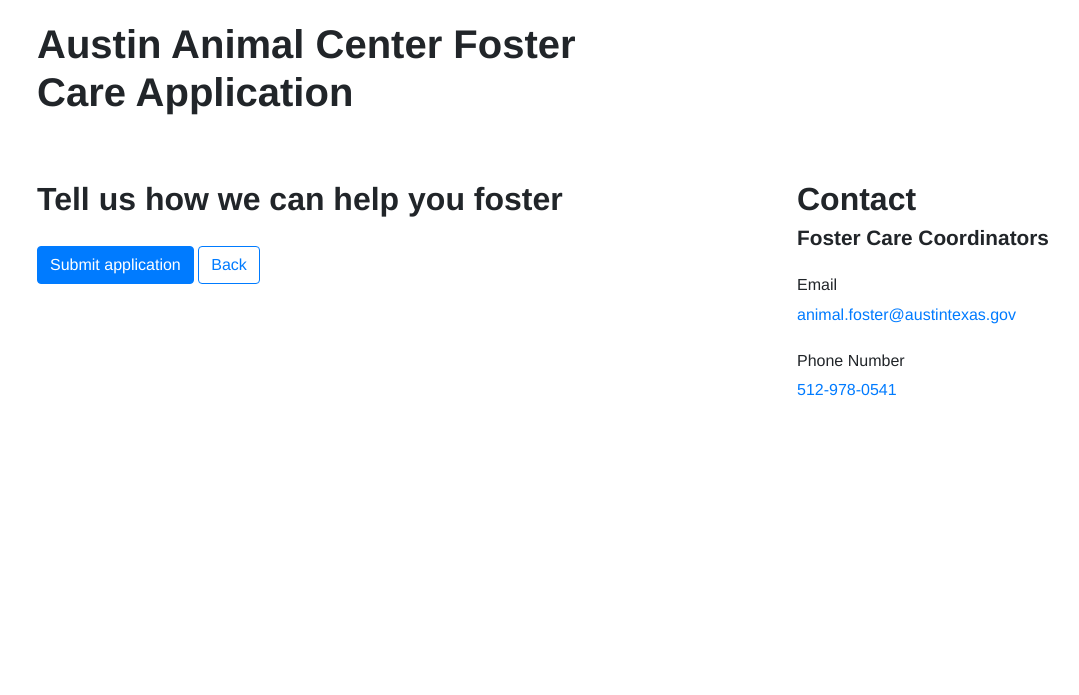
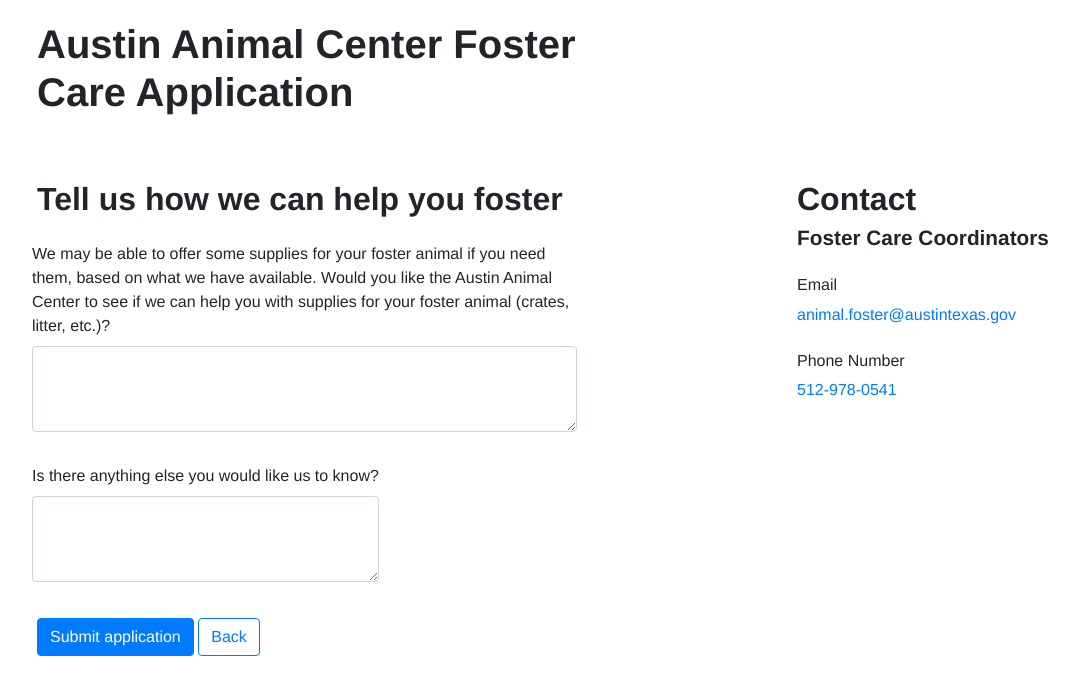
Before and after one commit to cityofaustin/prototypeform, a Jekyll site: the page built from Help_info.html, in a window 1280 px wide. Shown: the top 695 px of the page, without its empty margins (48-1127 px from the left). Built offline with Jekyll 4.4.1, drawn with Linux system fonts in a browser that asks for light colours.

Commit message:
Added refined 'help info' copy

```diff
--- a/Help_info.html
+++ b/Help_info.html
@@ -3,6 +3,18 @@
 ---
 
 <h2>Tell us how we can help you foster</h2>
+<div class="form-row">
+    <div class="form-group">
+        <label for="inputHelp_foster">We may be able to offer some supplies for your foster animal if you need them, based on what we have available. Would you like the Austin Animal Center to see if we can help you with supplies for your foster animal (crates, litter, etc.)?</label>
+        <textarea class="form-control" id="inputHelp_foster" rows="3" ></textarea>
+    </div>
+</div>
+<div class="form-row">
+    <div class="form-group">
+        <label for="inputAnything_else">Is there anything else you would like us to know?</label>
+        <textarea class="form-control" id="inputAnything_else" rows="3" ></textarea>
+    </div>
+</div>
 <form>
   <a class="btn btn-primary" href="Confirmation.html" role="button">Submit application</a>
   <a class="btn btn-outline-primary" href="Animal_info.html" role="button">Back</a>
```
